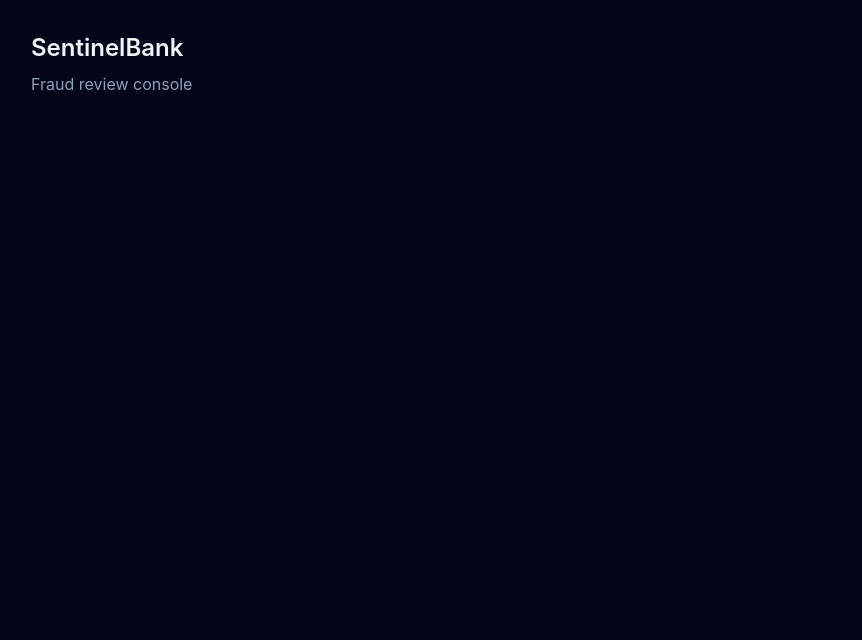
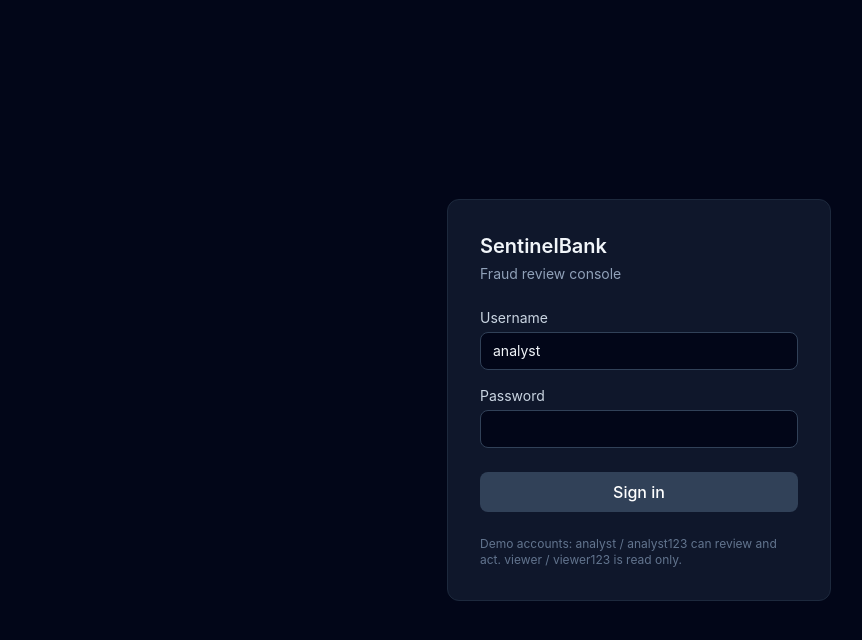
Before and after one commit to mounikagajja/sentinelbank, a React (Vite) app in the folder frontend/: page / in a window 1280 px wide. Shown: the top 640 px of the page, without its empty margins (1-863 px from the left). Built offline with nearby package versions, Linux system fonts and the light colour scheme.

Commit message:
Add auth context, login page, and app shell with routing

```diff
--- a/frontend/src/App.tsx
+++ b/frontend/src/App.tsx
@@ -1,8 +1,41 @@
+import { BrowserRouter, Navigate, Route, Routes } from "react-router-dom";
+
+import Layout from "./components/Layout";
+import { AuthProvider, useAuth } from "./lib/auth";
+import Login from "./pages/Login";
+
+function Placeholder({ title }: { title: string }) {
+  return <h2 className="text-lg font-medium">{title}</h2>;
+}
+
+function Shell() {
+  const { user, loading } = useAuth();
+
+  if (loading) {
+    return <div className="p-8 text-slate-400">Loading...</div>;
+  }
+
+  if (!user) {
+    return <Login />;
+  }
+
+  return (
+    <Routes>
+      <Route element={<Layout />}>
+        <Route path="/flags" element={<Placeholder title="Flag queue" />} />
+        <Route path="/assistant" element={<Placeholder title="Assistant" />} />
+        <Route path="*" element={<Navigate to="/flags" replace />} />
+      </Route>
+    </Routes>
+  );
+}
+
 export default function App() {
   return (
-    <div className="min-h-screen p-8">
-      <h1 className="text-2xl font-semibold">SentinelBank</h1>
-      <p className="mt-2 text-slate-400">Fraud review console</p>
-    </div>
+    <AuthProvider>
+      <BrowserRouter>
+        <Shell />
+      </BrowserRouter>
+    </AuthProvider>
   );
 }
--- /dev/null
+++ b/frontend/src/components/layout.tsx
@@ -0,0 +1,45 @@
+import { NavLink, Outlet } from "react-router-dom";
+
+import { useAuth } from "../lib/auth";
+
+const linkClass = ({ isActive }: { isActive: boolean }) =>
+  `rounded-lg px-3 py-1.5 text-sm ${
+    isActive ? "bg-slate-800 text-slate-100" : "text-slate-400 hover:text-slate-200"
+  }`;
+
+export default function Layout() {
+  const { user, signOut } = useAuth();
+
+  return (
+    <div className="min-h-screen">
+      <header className="border-b border-slate-800 bg-slate-900">
+        <div className="mx-auto flex max-w-7xl items-center gap-6 px-6 py-3">
+          <span className="font-semibold">SentinelBank</span>
+          <nav className="flex gap-1">
+            <NavLink to="/flags" className={linkClass}>
+              Flag queue
+            </NavLink>
+            <NavLink to="/assistant" className={linkClass}>
+              Assistant
+            </NavLink>
+          </nav>
+          <div className="ml-auto flex items-center gap-3 text-sm">
+            <span className="text-slate-400">
+              {user?.username}
+              <span className="ml-2 rounded bg-slate-800 px-2 py-0.5 text-xs text-slate-300">
+                {user?.role}
+              </span>
+            </span>
+            <button onClick={signOut} className="text-slate-400 hover:text-slate-200">
+              Sign out
+            </button>
+          </div>
+        </div>
+      </header>
+
+      <main className="mx-auto max-w-7xl px-6 py-6">
+        <Outlet />
+      </main>
+    </div>
+  );
+}
--- /dev/null
+++ b/frontend/src/lib/auth.tsx
@@ -0,0 +1,52 @@
+import { createContext, useContext, useEffect, useState, type ReactNode } from "react";
+
+import { api, clearToken, getToken, login as apiLogin } from "./api";
+import type { User } from "./types";
+
+interface AuthValue {
+  user: User | null;
+  loading: boolean;
+  signIn: (username: string, password: string) => Promise<void>;
+  signOut: () => void;
+}
+
+const AuthContext = createContext<AuthValue | null>(null);
+
+export function AuthProvider({ children }: { children: ReactNode }) {
+  const [user, setUser] = useState<User | null>(null);
+  const [loading, setLoading] = useState(true);
+
+  useEffect(() => {
+    if (!getToken()) {
+      setLoading(false);
+      return;
+    }
+    api
+      .me()
+      .then(setUser)
+      .catch(() => clearToken())
+      .finally(() => setLoading(false));
+  }, []);
+
+  async function signIn(username: string, password: string) {
+    await apiLogin(username, password);
+    setUser(await api.me());
+  }
+
+  function signOut() {
+    clearToken();
+    setUser(null);
+  }
+
+  return (
+    <AuthContext.Provider value={{ user, loading, signIn, signOut }}>
+      {children}
+    </AuthContext.Provider>
+  );
+}
+
+export function useAuth(): AuthValue {
+  const value = useContext(AuthContext);
+  if (!value) throw new Error("useAuth must be used inside AuthProvider");
+  return value;
+}
--- /dev/null
+++ b/frontend/src/pages/login.tsx
@@ -0,0 +1,75 @@
+import { useState, type FormEvent } from "react";
+
+import { useAuth } from "../lib/auth";
+
+export default function Login() {
+  const { signIn } = useAuth();
+  const [username, setUsername] = useState("analyst");
+  const [password, setPassword] = useState("");
+  const [error, setError] = useState<string | null>(null);
+  const [busy, setBusy] = useState(false);
+
+  async function handleSubmit(event: FormEvent) {
+    event.preventDefault();
+    setError(null);
+    setBusy(true);
+    try {
+      await signIn(username, password);
+    } catch (err) {
+      setError(err instanceof Error ? err.message : "Sign in failed");
+    } finally {
+      setBusy(false);
+    }
+  }
+
+  return (
+    <div className="flex min-h-screen items-center justify-center px-4">
+      <form
+        onSubmit={handleSubmit}
+        className="w-full max-w-sm rounded-xl border border-slate-800 bg-slate-900 p-8"
+      >
+        <h1 className="text-xl font-semibold">SentinelBank</h1>
+        <p className="mt-1 text-sm text-slate-400">Fraud review console</p>
+
+        <label className="mt-6 block text-sm text-slate-300">
+          Username
+          <input
+            value={username}
+            onChange={(e) => setUsername(e.target.value)}
+            autoComplete="username"
+            className="mt-1 w-full rounded-lg border border-slate-700 bg-slate-950 px-3 py-2 text-slate-100 outline-none focus:border-sky-500"
+          />
+        </label>
+
+        <label className="mt-4 block text-sm text-slate-300">
+          Password
+          <input
+            type="password"
+            value={password}
+            onChange={(e) => setPassword(e.target.value)}
+            autoComplete="current-password"
+            className="mt-1 w-full rounded-lg border border-slate-700 bg-slate-950 px-3 py-2 text-slate-100 outline-none focus:border-sky-500"
+          />
+        </label>
+
+        {error && (
+          <p className="mt-4 rounded-lg border border-red-900 bg-red-950 px-3 py-2 text-sm text-red-300">
+            {error}
+          </p>
+        )}
+
+        <button
+          type="submit"
+          disabled={busy || !password}
+          className="mt-6 w-full rounded-lg bg-sky-600 px-4 py-2 font-medium text-white hover:bg-sky-500 disabled:cursor-not-allowed disabled:bg-slate-700"
+        >
+          {busy ? "Signing in..." : "Sign in"}
+        </button>
+
+        <p className="mt-6 text-xs text-slate-500">
+          Demo accounts: analyst / analyst123 can review and act. viewer / viewer123 is read only.
+        </p>
+      </form>
+    </div>
+  );
+}
```
